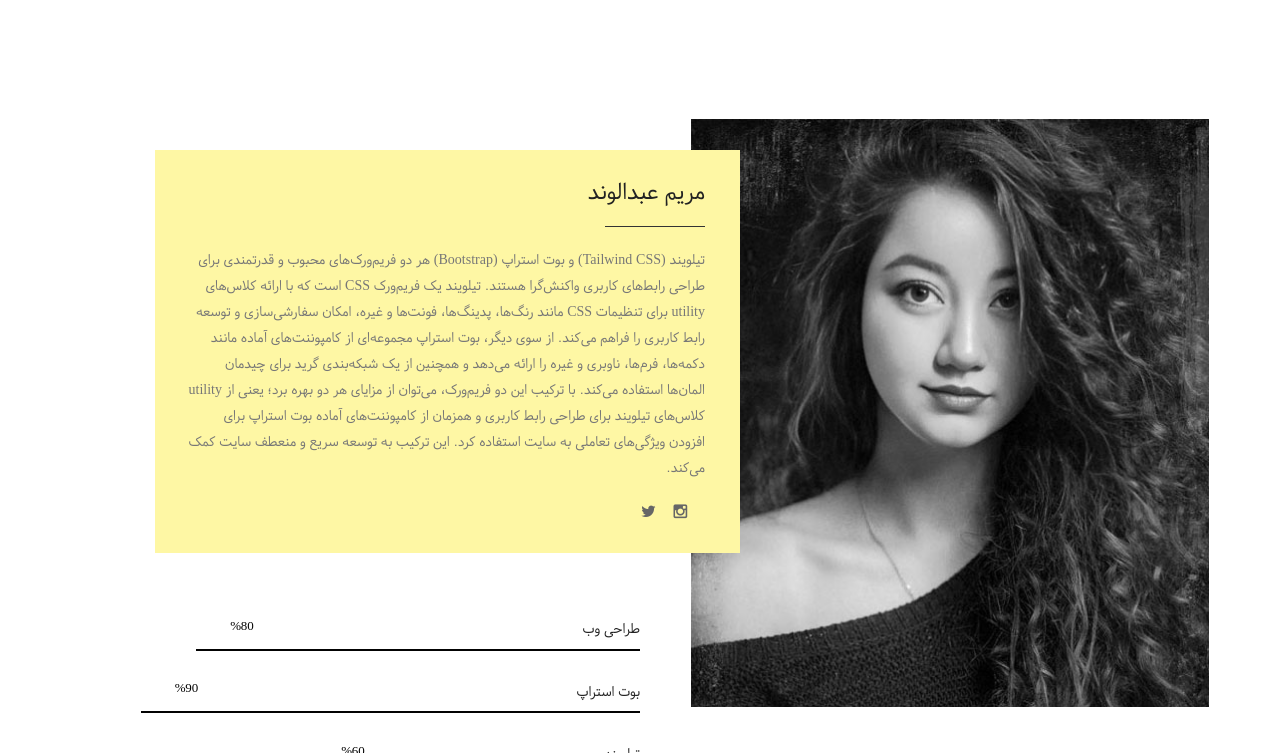
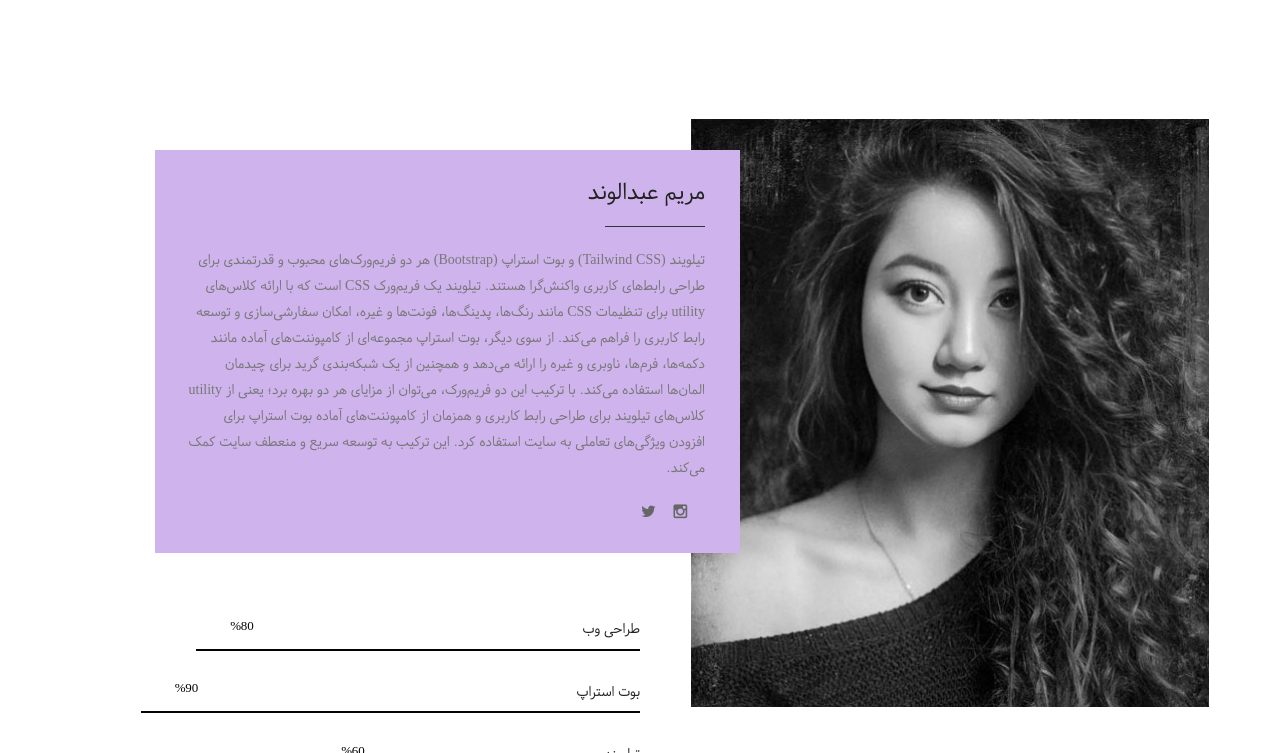
Before and after one commit to maryam-abdolvand/-maryam-abdolvand.hithub.io, a plain HTML site: page index.html in a window 1280 px wide. Shown: the part 626-1379 px from the top of the page. Drawn offline with Linux system fonts and the light colour scheme; some icons are missing; a web font is replaced by a local one.

Commit message:
Update style.css

```diff
--- a/css/style.css
+++ b/css/style.css
@@ -301,7 +301,7 @@ ol {
     width: 520px;
 }
 #about .bio {
-    background-color: #fef7a4;
+    background-color: #cfb3ec;
     margin-left: -100px;
     margin-top: 50px;
     padding: 14px 31px 33px 35px;
```
